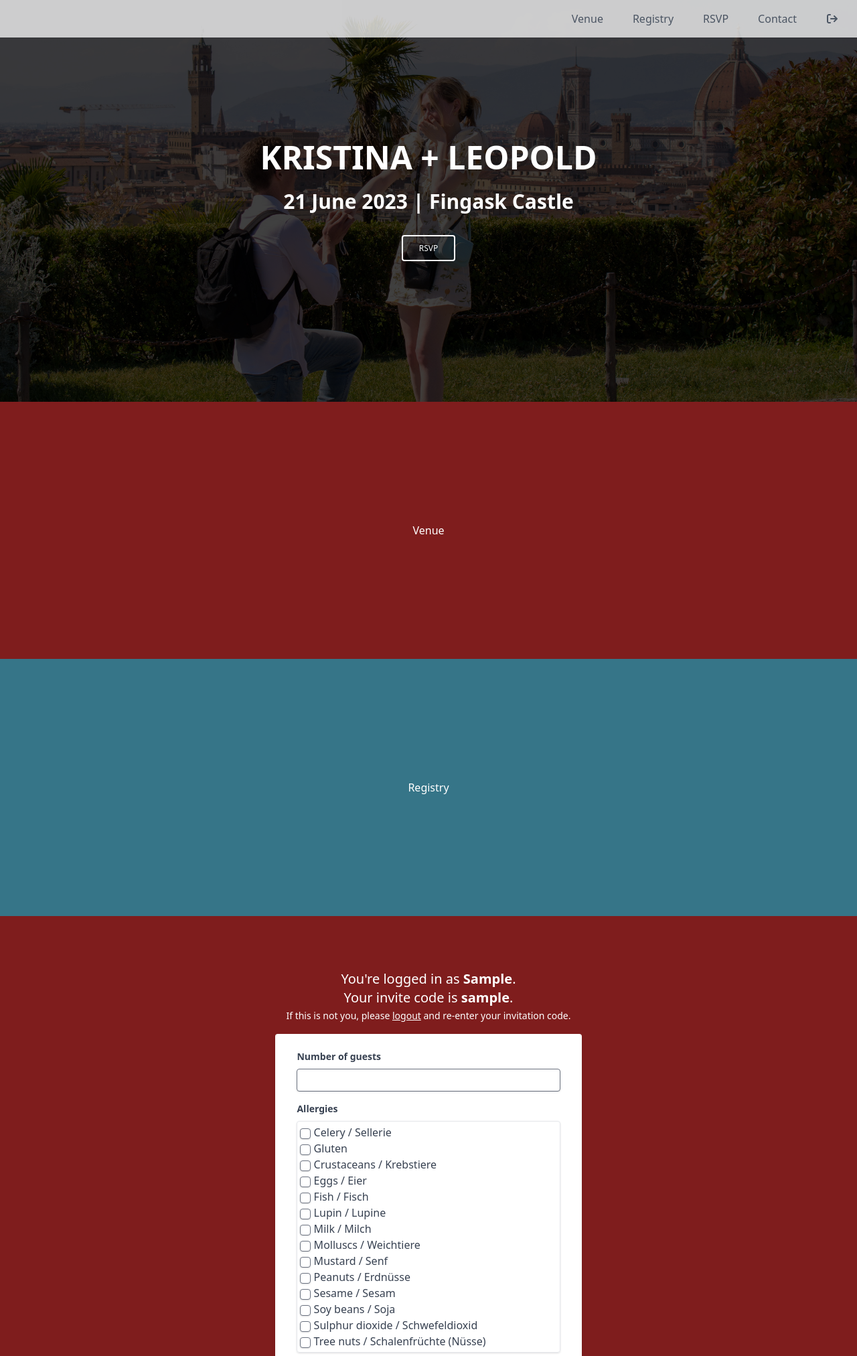
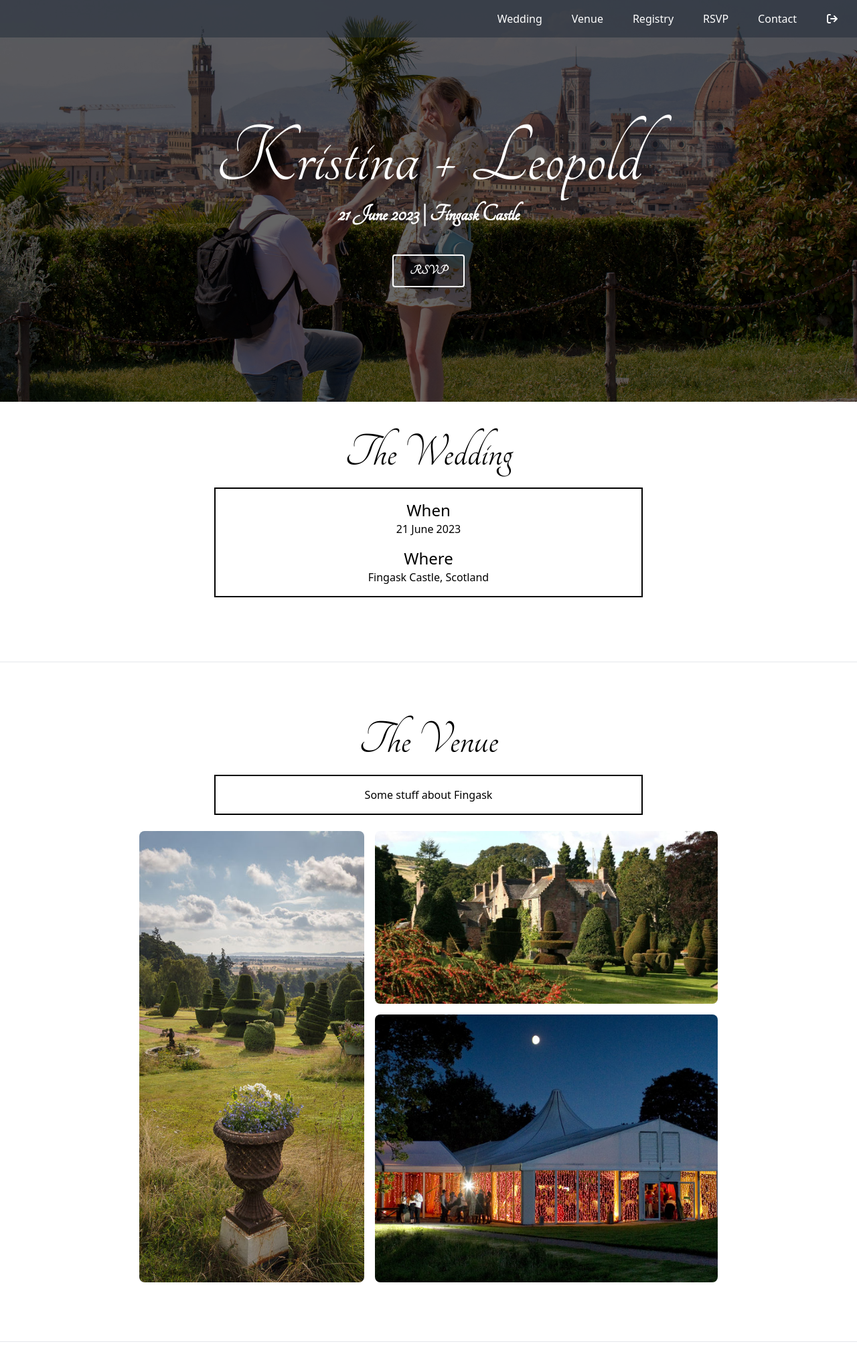
Before and after one commit to leo-pfeiffer/kumpfeiffer, a Django app: page /home in a window 1280 px wide. Shown: the top 2025 px of the page at 67% size. Run offline with Django 4.2, Linux system fonts and the light colour scheme; the visitor is signed in with stand-in values (Sample User, id 1); data that the repository does not hold is empty; parts of the project's set-up code (start-up, migrations or seed data) failed here and were passed over; some libraries are stand-ins or nearby versions.

Commit message:
feat: styling

```diff
--- a/wedding/forms.py
+++ b/wedding/forms.py
@@ -6,7 +6,8 @@ from wedding.models import Allergy
 class RsvpForm(forms.Form):
 
     # this is disgusting, but django made me do it :-(
-    css_class = "shadow appearance-none border rounded py-1 px-1 text-gray-700"
+    css_class = "shadow appearance-none border border-black rounded " \
+                "py-1 px-1 text-black text-left"
 
     num_guests = forms.IntegerField(
         label="Number of guests",
--- a/wedding/templates/base.html
+++ b/wedding/templates/base.html
@@ -8,6 +8,8 @@
         <link rel="icon" type="image/x-icon" href="{% static "img/favicon.ico" %}">
         <script src="https://cdn.tailwindcss.com?plugins=forms,typography,aspect-ratio,line-clamp"></script>
         <link rel="stylesheet" href="https://cdnjs.cloudflare.com/ajax/libs/font-awesome/6.1.1/css/all.min.css" integrity="sha512-KfkfwYDsLkIlwQp6LFnl8zNdLGxu9YAA1QvwINks4PhcElQSvqcyVLLD9aMhXd13uQjoXtEKNosOWaZqXgel0g==" crossorigin="anonymous" referrerpolicy="no-referrer" />
+        <link rel="stylesheet" href="https://fonts.googleapis.com/css?family=Tangerine">
+        <link rel="stylesheet" href="https://fonts.googleapis.com/css?family=Assistant">
         <script>
             let proposalUrl = '{% static "img/proposal.jpeg" %}'
             tailwind.config = {
@@ -15,6 +17,14 @@
                 extend: {
                   colors: {
                     teal: '#367588',
+                  },
+                  fontFamily: {
+                    'tangerine': ['Tangerine', 'serif'],
+                    'assistant': ['Assistant', 'sans-serif'],
+                  },
+                  spacing: {
+                    '128': '32rem',
+                    '160': '40rem',
                   },
                   backgroundImage: (theme) => ({
                       proposal: `url('${proposalUrl}')`,
--- a/wedding/templates/home.html
+++ b/wedding/templates/home.html
@@ -2,7 +2,7 @@
 {% load static %}
 {% block content %}
     <header>
-        <nav class="flex items-center justify-between flex-wrap py-2 fixed w-full z-10 top-0 bg-white bg-opacity-75">
+        <nav class="flex items-center justify-between flex-wrap py-2 fixed w-full z-10 top-0 bg-gray-800 bg-opacity-50">
 
             <div class="flex items-center flex-shrink-0 mr-6">
                 <a class="no-underline hover:no-underline" href="#">
@@ -11,7 +11,7 @@
             </div>
 
             <div class="block lg:hidden">
-                <button id="nav-toggle" class="flex items-center px-3 py-2 border rounded text-gray-500 border-gray-600 hover:text-white hover:border-white">
+                <button id="nav-toggle" class="flex items-center px-3 py-2 border rounded text-white border-gray-800 hover:text-white hover:border-white">
                     <svg class="fill-current h-3 w-3" viewBox="0 0 20 20" xmlns="http://www.w3.org/2000/svg">
                         <title>Menu</title><path d="M0 3h20v2H0V3zm0 6h20v2H0V9zm0 6h20v2H0v-2z"/>
                     </svg>
@@ -21,19 +21,22 @@
             <div class="w-full flex-grow lg:flex lg:items-center lg:w-auto hidden lg:block pt-6 lg:pt-0" id="nav-content">
                 <ul class="list-reset lg:flex justify-end flex-1 items-center">
                     <li class="mr-3">
-                        <a class="inline-block text-gray-600 no-underline hover:text-gray-900 hover:text-underline py-2 px-4" href="#Venue">Venue</a>
+                        <a class="inline-block text-white no-underline hover:text-gray-300 hover:text-underline py-2 px-4" href="#Wedding">Wedding</a>
                     </li>
                     <li class="mr-3">
-                        <a class="inline-block text-gray-600 no-underline hover:text-gray-900 hover:text-underline py-2 px-4" href="#Registry">Registry</a>
+                        <a class="inline-block text-white no-underline hover:text-gray-300 hover:text-underline py-2 px-4" href="#Venue">Venue</a>
                     </li>
                     <li class="mr-3">
-                        <a class="inline-block text-gray-600 no-underline hover:text-gray-900 hover:text-underline py-2 px-4" href="#RSVP">RSVP</a>
+                        <a class="inline-block text-white no-underline hover:text-gray-300 hover:text-underline py-2 px-4" href="#Registry">Registry</a>
                     </li>
                     <li class="mr-3">
-                        <a class="inline-block text-gray-600 no-underline hover:text-gray-900 hover:text-underline py-2 px-4" href="#Contact">Contact</a>
+                        <a class="inline-block text-white no-underline hover:text-gray-300 hover:text-underline py-2 px-4" href="#RSVP">RSVP</a>
                     </li>
                     <li class="mr-3">
-                        <a class="inline-block text-gray-600 no-underline hover:text-gray-900 hover:text-underline py-2 px-4" href="/logout"><i class="fa fa-sign-out" aria-hidden="true"></i></a>
+                        <a class="inline-block text-white no-underline hover:text-gray-300 hover:text-underline py-2 px-4" href="#Contact">Contact</a>
+                    </li>
+                    <li class="mr-3">
+                        <a class="inline-block text-white no-underline hover:text-gray-300 hover:text-underline py-2 px-4" href="/logout"><i class="fa fa-sign-out" aria-hidden="true"></i></a>
                     </li>
                 </ul>
             </div>
@@ -45,13 +48,16 @@
         background-position: 25% 40%;
       ">
         <div class="absolute top-0 right-0 bottom-0 left-0 w-full h-full overflow-hidden bg-fixed"
-          style="background-color: rgba(0, 0, 0, 0.75)">
+          style="background-color: rgba(0, 0, 0, 0.60)">
           <div class="flex justify-center items-center h-full">
-            <div class="text-center text-white px-6 md:px-12">
-              <h1 class="text-5xl font-bold mt-0 mb-6">KRISTINA + LEOPOLD</h1>
-              <h3 class="text-3xl font-bold mb-8">21 June 2023 | Fingask Castle</h3>
+            <div class="text-center text-white px-6 md:px-12 font-tangerine">
+
+                <h1 class="text-9xl mt-0 lg:block md:block hidden">Kristina + Leopold</h1>
+                <h1 class="text-8xl mt-0 lg:hidden md:hidden block mb-10 leading-10">Kristina<br>&nbsp;+<br>Leopold</h1>
+
+              <h3 class="text-4xl font-bold mb-10">21 June 2023 | Fingask Castle</h3>
               <a type="button" href="#RSVP"
-                class="inline-block px-6 py-2.5 border-2 border-white text-white font-medium text-xs leading-tight uppercase rounded hover:bg-black hover:bg-opacity-5 focus:outline-none focus:ring-0 transition duration-150 ease-in-out"
+                class="text-xl font-bold inline-block px-6 py-2.5 border-2 border-white text-white leading-tight uppercase rounded hover:bg-black hover:bg-opacity-10 focus:outline-none focus:ring-0 transition duration-150 ease-in-out"
                 data-mdb-ripple="true" data-mdb-ripple-color="light">
                 RSVP
               </a>
@@ -62,37 +68,104 @@
       <!-- Background image -->
     </header>
 
-    <section id="Venue" class="w-full h-96 min-h-fit bg-center bg-cover bg-red-900 flex justify-center items-center">
-        <div class="max-w-6xl mx-auto px-4">
-            <div class="text-center text-white">
-                Venue
+    <section id="Wedding" class="w-full min-h-fit bg-center bg-cover bg-white flex justify-center items-center">
+
+        <div class="max-w-6xl mx-auto px-4 my-10">
+
+            <div class="text-center text-black font-tangerine text-7xl">
+                The Wedding
+            </div>
+
+            <div class="w-96 md:w-128 lg:w-160 mx-auto border border-solid border-2 border-black text-center text-black m-4 p-4">
+                <div class="mb-4">
+                    <h1 class="text-2xl">When</h1>
+                    <p>21 June 2023</p>
+                </div>
+                <div class="mt-4">
+                    <h1 class="text-2xl">Where</h1>
+                    <p>Fingask Castle, Scotland</p>
                 </div>
             </div>
+
+        </div>
     </section>
-    <section id="Registry" class="w-full h-96 min-h-fit bg-center bg-cover bg-teal flex justify-center items-center">
-        <div class="max-w-6xl mx-auto px-4">
-            <div class="text-center text-white">
-                Registry
+    <hr class="my-10">
+    <section id="Venue" class="w-full min-h-fit bg-center bg-cover bg-white flex justify-center items-center">
+
+        <div class="max-w-6xl mx-auto px-4 my-10">
+
+            <div class="text-center text-black font-tangerine text-7xl">
+                The Venue
+            </div>
+
+            <div class="w-96 md:w-128 lg:w-160 mx-auto border border-solid border-2 border-black text-center text-black m-4 p-4">
+                <div>
+                    <p>Some stuff about Fingask</p>
                 </div>
             </div>
-    </section>
-    <section id="RSVP" class="w-full p-16 min-h-fit bg-center bg-cover bg-red-900 flex justify-center items-center">
-        <div class="max-w-6xl mx-auto px-4">
-            <div class="text-white text-center m-4">
-                <span class="text-xl">You're logged in as <strong>{{ name }}</strong>.</span>
-                <br>
-                <span class="text-xl">Your invite code is <strong>{{ invite_code }}</strong>.</span>
-                <br>
-                <span class="text-sm"> If this is not you, please
-                    <a href="/logout" class="underline">logout</a> and re-enter your invitation code.
-                </span>
+
+          <div class="container px-5 py-2 mx-auto lg:px-32">
+            <div class="flex flex-wrap -m-1 md:-m-2">
+              <div class="flex flex-wrap w-2/5">
+                <div class="w-full p-1 md:p-2">
+                  <img alt="gallery" class="block object-cover object-center w-full h-full rounded-lg"
+                    src="{% static 'img/topiary1.jpeg' %}">
+                </div>
+              </div>
+              <div class="flex flex-wrap w-3/5">
+                <div class="w-full p-1 md:p-2">
+                  <img alt="gallery" class="block object-cover object-center w-full h-full rounded-lg"
+                    src="{% static 'img/castle.jpeg' %}">
+                </div>
+                <div class="w-full p-1 md:p-2">
+                  <img alt="gallery" class="block object-cover object-center w-full h-full rounded-lg"
+                    src="{% static 'img/pavillon.jpeg' %}">
+                </div>
+              </div>
+            </div>
           </div>
 
+        </div>
+    </section>
+    <hr class="my-10">
+    <section id="Registry" class="w-full min-h-fit bg-center bg-cover bg-white flex justify-center items-center">
+        <div class="max-w-6xl mx-auto px-4 my-10">
+
+            <div class="text-center text-black font-tangerine text-7xl">
+                The Registry
+            </div>
+
+            <div class="w-96 md:w-128 lg:w-160 mx-auto border border-solid border-2 border-black text-center text-black m-4 p-4">
+                <div>
+                    <p>Presents hehe 🎁 🎁</p>
+                </div>
+            </div>
+
+        </div>
+    </section>
+    <hr class="my-10">
+    <section id="RSVP" class="w-full min-h-fit bg-center bg-cover bg-white flex justify-center items-center">
+        <div class="max-w-6xl mx-auto px-4 my-10">
+
+            <div class="text-center text-black font-tangerine text-7xl">
+                RSVP
+            </div>
+
+            <div class="w-96 md:w-128 lg:w-160 mx-auto border border-solid border-2 border-black text-center text-black m-4 p-4">
+                <div>
+                    <p class="text-xl">You're logged in as <strong>{{ name }}</strong>.</p>
+                    <p class="text-xl">Your invite code is <strong>{{ invite_code }}</strong>.</p>
+                    <p class="text-sm"> If this is not you, please
+                        <a href="/logout" class="underline">logout</a> and re-enter your invitation code.
+                    </p>
+                </div>
+
+                <div>
                 {% if has_rsvp %}
                     <div class="text-white text-center m-4">
                         You already submitted your RSVP!
                     </div>
-                <table class="text-white text-center border mx-auto">
+                    <table class="text-white text-center mx-auto">
                         <tbody>
                             <tr>
                                 <td class="px-6 py-4">Number of guests</td>
@@ -123,45 +196,57 @@
                         </tbody>
                     </table>
                 {% else %}
-                <form id="rsvp-form" class="bg-white shadow-md rounded px-8 pt-6 pb-8 mb-4" method="post">
+                    <form id="rsvp-form" class="bg-white rounded px-8 pt-6 pb-8 mb-4" method="post">
                         {% csrf_token %}
                         <div class="form-group mb-4">
-                      <label class="block text-gray-700 text-sm font-bold mb-2" for="num_guests">
+                          <label class="block text-black text-sm font-bold mb-2" for="num_guests">
                             Number of guests
                           </label>
                             {{ form.num_guests }}
                         </div>
                         <div class="form-group form-check mb-6">
-                      <label class="block text-gray-700 text-sm font-bold mb-2" for="allergies">
+                          <label class="block text-black text-sm font-bold mb-2" for="allergies">
                             Allergies
                           </label>
                             {{ form.allergies }}
                         </div>
                         <div class="form-group mb-4">
-                      <label class="block text-gray-700 text-sm font-bold mb-2" for="note">
+                          <label class="block text-black text-sm font-bold mb-2" for="note">
                             Other allergies / notes
                           </label>
                             {{ form.note }}
                         </div>
                         <div class="form-group">
-                        <input class="bg-blue-500 hover:bg-blue-700 text-white font-bold py-2 px-4 rounded focus:outline-none focus:shadow-outline" type="submit" value="Submit">
+                            <input class="inline-block px-6 py-2.5 border-2 border-black text-black leading-tight rounded hover:bg-black hover:bg-opacity-10 focus:outline-none focus:ring-0 transition duration-150 ease-in-out cursor-pointer"
+                                   type="submit"
+                                   value="Submit">
+
                         </div>
                     </form>
                 {% endif %}
                 </div>
+
+            </div>
+
+        </div>
     </section>
-    <section id="Contact" class="w-full h-96 min-h-fit bg-center bg-cover bg-teal flex justify-center items-center">
-        <div class="max-w-6xl mx-auto px-4">
-            <div class="text-center text-white">
+    <hr class="my-10">
+    <section id="Contact" class="w-full min-h-fit bg-center bg-cover bg-white flex justify-center items-center">
+        <div class="max-w-6xl mx-auto px-4 my-10">
+            <div class="text-center text-black font-tangerine text-7xl">
                 Contact
+            </div>
+
+            <div class="w-96 md:w-128 lg:w-160 mx-auto border border-solid border-2 border-black text-center text-black m-4 p-4">
+                <div>
+                    <p>How can you reach us?</p>
+                </div>
             </div>
         </div>
     </section>
-    <footer id="Contact" class="w-full h-96 min-h-fit bg-center bg-cover bg-white flex justify-center items-center">
+    <footer id="Footer" class="w-full h-24 min-h-fit bg-center bg-cover bg-white flex justify-center items-center">
         <div class="max-w-6xl mx-auto px-4">
-            <div class="text-center">
-                Contact
-            </div>
+            {# Footer #}
         </div>
     </footer>
 	<script>
--- a/wedding/templates/index.html
+++ b/wedding/templates/index.html
@@ -12,11 +12,12 @@
                     <div>
                         <label class="block" for="invite-code">
                         <input type="text" placeholder="Invite code" name="invite-code"
-                               class="w-full px-4 py-2 mt-2 border rounded-md focus:outline-none focus:ring-1 focus:ring-teal">
+                               class="w-full px-4 py-2 mt-2 border-2 border-black rounded-md focus:outline-none focus:ring-1 focus:ring-teal">
                         </label>
                     </div>
                     <div class="flex items-baseline justify-between">
-                        <button class="px-6 py-2 mt-4 text-white bg-teal rounded-lg hover:bg-teal">Login</button>
+                        <button class="mt-4 px-6 py-2 border-2 border-black text-black leading-tight rounded hover:bg-black hover:bg-opacity-10 focus:outline-none focus:ring-0 transition duration-150 ease-in-out cursor-pointer">
+                            Login</button>
                     </div>
                 </div>
             </form>
```
Also changed, not shown: wedding/templates/thanks.html (+8 -7 lines), static/img/castle.jpeg (added), static/img/pavillon.jpeg (added), static/img/pond.jpeg (added), static/img/topiary1.jpeg (added), static/img/topiary2.jpeg (added). Lines whose indentation alone changed are shown as unchanged.
